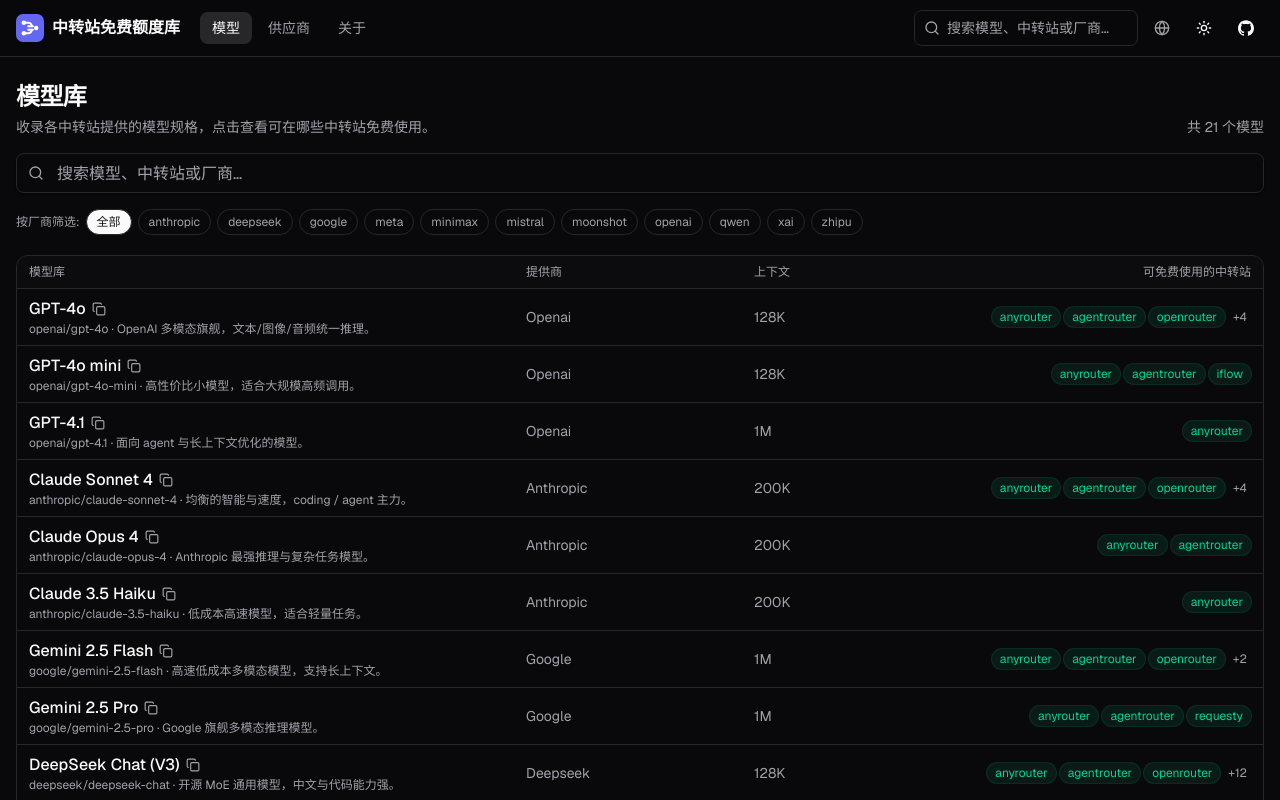
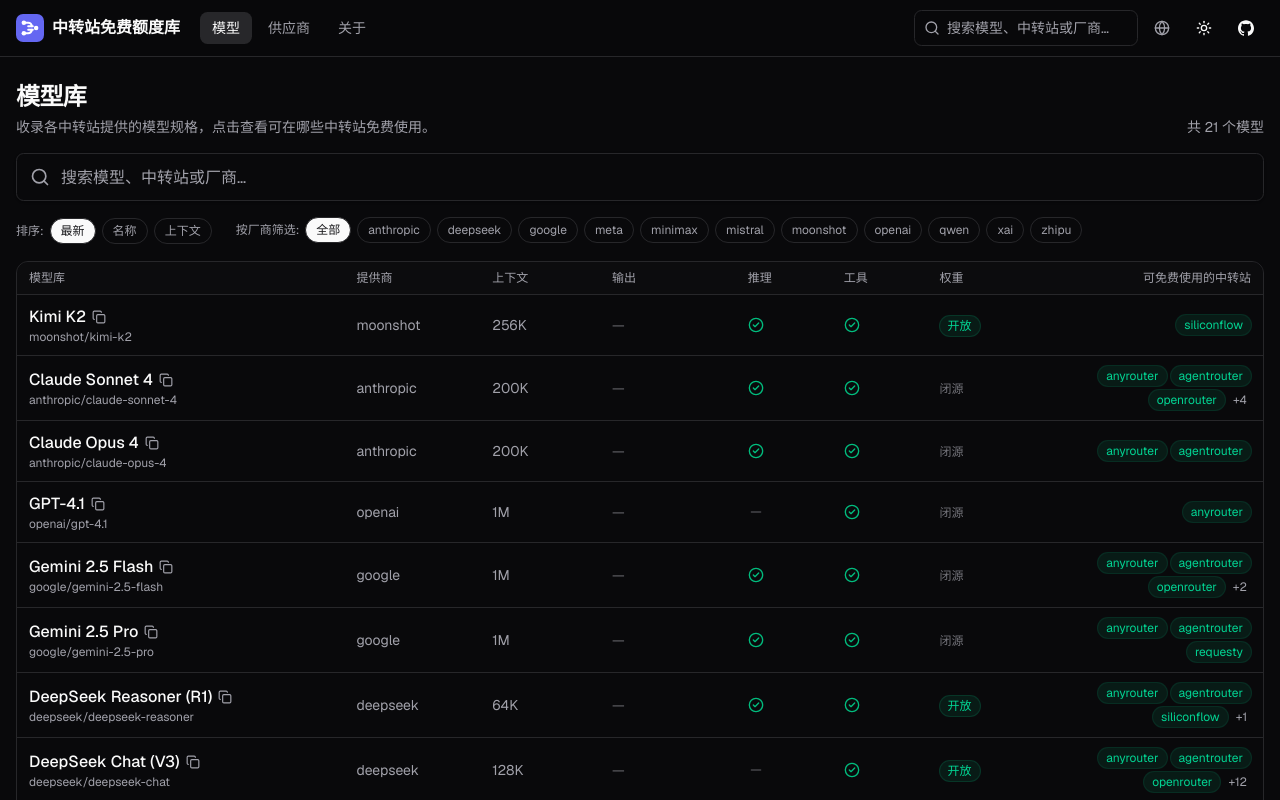
Before and after one commit to justjavac/free-models, a Next.js app: page / in a window 1280 px wide. Shown: the top 800 px of the page. Built offline with nearby package versions, Linux system fonts and the light colour scheme.

Commit message:
feat(models): align table with models.dev - output/reasoning/tool/weights columns, sorting, provider links

```diff
--- a/src/components/models-explorer.tsx
+++ b/src/components/models-explorer.tsx
@@ -3,11 +3,13 @@
 import { useEffect, useMemo, useRef, useState, type ReactNode } from "react";
 import Link from "next/link";
 import Fuse from "fuse.js";
-import { Search, X, Copy, Check } from "lucide-react";
-import type { CatalogJson } from "@/lib/types";
+import { Search, X, Copy, Check, CheckCircle2, Minus, Image as ImageIcon } from "lucide-react";
+import type { CatalogJson, Model } from "@/lib/types";
 import { useApp } from "@/components/providers";
 import { Input } from "@/components/ui/input";
 import type { DictKey } from "@/lib/i18n";
+
+type SortKey = "latest" | "name" | "context";
 
 // 上下文长度友好格式化：128000 → 128K，8000000 → 8M
 function formatContext(n?: number): string {
@@ -17,12 +19,33 @@
   return n.toLocaleString();
 }
 
+function sortModels(list: Model[], sort: SortKey): Model[] {
+  const arr = [...list];
+  switch (sort) {
+    case "name":
+      return arr.sort((a, b) => a.name.localeCompare(b.name));
+    case "context":
+      return arr.sort((a, b) => (b.context ?? 0) - (a.context ?? 0));
+    case "latest":
+    default:
+      // 对齐 models.dev：默认按发布日期倒序（最新在前）
+      return arr.sort((a, b) => {
+        if (a.release_date && b.release_date)
+          return b.release_date.localeCompare(a.release_date);
+        if (a.release_date) return -1;
+        if (b.release_date) return 1;
+        return a.name.localeCompare(b.name);
+      });
+  }
+}
+
 export function ModelsExplorer({ catalog }: { catalog: CatalogJson }) {
   const { t } = useApp();
   const models = useMemo(() => Object.values(catalog.models), [catalog]);
 
   const [q, setQ] = useState("");
   const [provider, setProvider] = useState("");
+  const [sort, setSort] = useState<SortKey>("latest");
   const [copied, setCopied] = useState<string | null>(null);
   const inputRef = useRef<HTMLInputElement>(null);
 
@@ -71,8 +94,8 @@
   const results = useMemo(() => {
     let list = q.trim() ? fuse.search(q.trim()).map((x) => x.item) : models;
     if (provider) list = list.filter((m) => m.provider === provider);
-    return list;
-  }, [q, fuse, models, provider]);
+    return sortModels(list, sort);
+  }, [q, fuse, models, provider, sort]);
 
   const copyId = async (id: string) => {
     try {
@@ -96,19 +119,19 @@
 
       {/* 搜索框 */}
       <div className="relative">
-        <Search className="pointer-events-none absolute left-3 top-1/2 h-4 w-4 -translate-y-1/2 text-muted-foreground" />
+        <Search className="pointer-events-none absolute left-3.5 top-1/2 h-5 w-5 -translate-y-1/2 text-muted-foreground" />
         <Input
           ref={inputRef}
           value={q}
           onChange={(e) => setQ(e.target.value)}
           placeholder={t("nav.search")}
-          className="h-10 pl-10 pr-9 text-base"
+          className="h-12 pl-11 pr-10 text-base"
         />
         {q && (
           <button
             type="button"
             onClick={() => setQ("")}
-            className="absolute right-2.5 top-1/2 -translate-y-1/2 text-muted-foreground hover:text-foreground"
+            className="absolute right-3 top-1/2 -translate-y-1/2 text-muted-foreground hover:text-foreground"
             aria-label="clear"
           >
             <X className="h-4 w-4" />
@@ -116,9 +139,24 @@
         )}
       </div>
 
-      {/* 厂商筛选 chips（横向滚动） */}
-      <div className="flex items-center gap-1.5 overflow-x-auto pb-1">
-        <span className="shrink-0 text-xs text-muted-foreground">{t("models.providerFilter")}:</span>
+      {/* 排序 + 厂商筛选 */}
+      <div className="flex flex-wrap items-center gap-x-6 gap-y-2">
+        <div className="flex items-center gap-1.5">
+          <span className="text-xs text-muted-foreground">{t("models.sortBy")}:</span>
+          <Chip active={sort === "latest"} onClick={() => setSort("latest")}>
+            {t("models.sortLatest")}
+          </Chip>
+          <Chip active={sort === "name"} onClick={() => setSort("name")}>
+            {t("models.sortName")}
+          </Chip>
+          <Chip active={sort === "context"} onClick={() => setSort("context")}>
+            {t("models.sortContext")}
+          </Chip>
+        </div>
+        <div className="flex items-center gap-1.5 overflow-x-auto pb-0.5">
+          <span className="shrink-0 text-xs text-muted-foreground">
+            {t("models.providerFilter")}:
+          </span>
           <Chip active={!provider} onClick={() => setProvider("")}>
             {t("models.all")}
           </Chip>
@@ -132,15 +170,21 @@
             </Chip>
           ))}
         </div>
+      </div>
 
-      {/* 模型表格 */}
+      {/* 模型表格（对齐 models.dev 列结构） */}
       <div className="overflow-hidden rounded-xl border border-border">
-        <div className="hidden grid-cols-[2fr_0.9fr_0.6fr_1.4fr] gap-2 border-b border-border bg-card/60 px-3 py-2 text-xs font-medium text-muted-foreground md:grid">
+        <div className="hidden border-b border-border bg-card/60 px-3 py-2 text-xs font-medium text-muted-foreground md:grid md:grid-cols-[2fr_0.8fr_0.7fr_1.4fr] xl:grid-cols-[2fr_0.8fr_0.7fr_0.8fr_0.55fr_0.55fr_0.7fr_1.2fr] md:gap-2">
           <span>{t("models.title")}</span>
           <span>{t("models.provider")}</span>
           <span>{t("models.context")}</span>
+          <span className="hidden xl:block">{t("models.output")}</span>
+          <span className="hidden xl:block">{t("models.reasoning")}</span>
+          <span className="hidden xl:block">{t("models.toolCall")}</span>
+          <span className="hidden xl:block">{t("models.weights")}</span>
           <span className="text-right">{t("models.availableOn")}</span>
         </div>
+
         {results.length === 0 ? (
           <div className="py-14 text-center text-sm text-muted-foreground">
             {t("models.noResults")}
@@ -150,14 +194,23 @@
             {results.map((m) => {
               const shown = m.available_on.slice(0, 3);
               const extra = m.available_on.length - shown.length;
+              const outImage = m.modalities.output.includes("image");
+              const outAudio = m.modalities.output.includes("audio");
+              const outVideo = m.modalities.output.includes("video");
               return (
                 <li
                   key={m.id}
-                  className="grid grid-cols-1 gap-1 px-3 py-2 md:grid-cols-[2fr_0.9fr_0.6fr_1.4fr] md:items-center md:gap-2"
+                  className="grid grid-cols-1 gap-1 px-3 py-2.5 transition-colors hover:bg-accent/40 md:grid-cols-[2fr_0.8fr_0.7fr_1.4fr] md:items-center md:gap-2 xl:grid-cols-[2fr_0.8fr_0.7fr_0.8fr_0.55fr_0.55fr_0.7fr_1.2fr]"
                 >
+                  {/* 模型名称 + ID */}
                   <div className="min-w-0">
                     <div className="flex items-center gap-1.5">
-                      <span className="truncate font-medium text-foreground">{m.name}</span>
+                      <Link
+                        href={`/models/${m.id.split("/").join("/")}`}
+                        className="truncate font-medium text-foreground hover:underline"
+                      >
+                        {m.name}
+                      </Link>
                       <button
                         type="button"
                         onClick={() => copyId(m.id)}
@@ -172,17 +225,71 @@
                         )}
                       </button>
                     </div>
-                    <div className="truncate text-xs text-muted-foreground">
-                      {m.id}
-                      {m.description ? ` · ${m.description}` : ""}
+                    <div className="truncate text-xs text-muted-foreground">{m.id}</div>
                   </div>
+
+                  {/* 厂商（链接到筛选） */}
+                  <div className="hidden text-sm capitalize text-muted-foreground md:block">
+                    <button
+                      type="button"
+                      onClick={() => setProvider(m.provider)}
+                      className="hover:text-foreground hover:underline"
+                    >
+                      {m.provider}
+                    </button>
                   </div>
-                  <div className="hidden text-sm capitalize text-muted-foreground md:block">
-                    {m.provider}
-                  </div>
+
+                  {/* 上下文 */}
                   <div className="hidden text-sm text-muted-foreground md:block">
                     {formatContext(m.context)}
                   </div>
+
+                  {/* 输出模态 */}
+                  <div className="hidden text-sm xl:block">
+                    {outImage || outAudio || outVideo ? (
+                      <span className="inline-flex items-center gap-1 text-xs text-violet-400">
+                        <ImageIcon className="h-3.5 w-3.5" />
+                        {outImage
+                          ? t("models.modalityImage")
+                          : outAudio
+                            ? t("models.modalityAudio")
+                            : t("models.modalityVideo")}
+                      </span>
+                    ) : (
+                      <span className="text-muted-foreground/60">—</span>
+                    )}
+                  </div>
+
+                  {/* 推理 */}
+                  <div className="hidden xl:block">
+                    {m.reasoning ? (
+                      <CheckCircle2 className="h-4 w-4 text-emerald-500" />
+                    ) : (
+                      <Minus className="h-4 w-4 text-muted-foreground/40" />
+                    )}
+                  </div>
+
+                  {/* 工具调用 */}
+                  <div className="hidden xl:block">
+                    {m.tool_call ? (
+                      <CheckCircle2 className="h-4 w-4 text-emerald-500" />
+                    ) : (
+                      <Minus className="h-4 w-4 text-muted-foreground/40" />
+                    )}
+                  </div>
+
+                  {/* 权重 */}
+                  <div className="hidden xl:block">
+                    {m.open_weights ? (
+                      <span className="rounded-full bg-emerald-500/10 px-2 py-0.5 text-xs text-emerald-400 ring-1 ring-emerald-500/25">
+                        {t("models.open")}
+                      </span>
+                    ) : (
+                      <span className="text-xs text-muted-foreground/70">{t("models.closed")}</span>
+                    )}
+                  </div>
+
+                  {/* 可免费使用的中转站 */}
                   <div className="flex flex-wrap justify-start gap-1 md:justify-end">
                     {m.available_on.length === 0 ? (
                       <span className="text-xs text-muted-foreground">—</span>
@@ -198,7 +305,9 @@
                           </Link>
                         ))}
                         {extra > 0 && (
-                          <span className="px-1 py-0.5 text-xs text-muted-foreground">+{extra}</span>
+                          <span className="px-1 py-0.5 text-xs text-muted-foreground">
+                            +{extra}
+                          </span>
                         )}
                       </>
                     )}
--- a/src/lib/i18n.ts
+++ b/src/lib/i18n.ts
@@ -104,6 +104,26 @@
     "about.disclaimer.body": "免费额度、价格与可用性随时可能变化，数据由社区人工整理，请以各站官方页面为准；本站不隶属于任何被收录厂商。",
     "about.source.title": "开源",
     "about.source.body": "本站为开源项目，欢迎 Star、Issue 与 PR：",
+    "models.output": "输出",
+    "models.reasoning": "推理",
+    "models.toolCall": "工具",
+    "models.weights": "权重",
+    "models.open": "开放",
+    "models.closed": "闭源",
+    "models.sortBy": "排序",
+    "models.sortLatest": "最新",
+    "models.sortName": "名称",
+    "models.sortContext": "上下文",
+    "models.back": "返回模型库",
+    "models.spec": "规格",
+    "models.input": "输入",
+    "models.released": "发布",
+    "models.availableRelays": "可免费使用的中转站",
+    "detail.yes": "支持",
+    "detail.no": "不支持",
+    "models.modalityImage": "图像",
+    "models.modalityAudio": "音频",
+    "models.modalityVideo": "视频",
   },
   en: {
     "site.title": "Relay Free-Quota DB",
@@ -206,6 +226,26 @@
     "about.disclaimer.body": "Free quota, pricing and availability change frequently. Data is community-curated — always check the official site. This site is not affiliated with any listed relay.",
     "about.source.title": "Open source",
     "about.source.body": "This project is open source. Star, Issues and PRs welcome:",
+    "models.output": "Output",
+    "models.reasoning": "Reasoning",
+    "models.toolCall": "Tool call",
+    "models.weights": "Weights",
+    "models.open": "Open",
+    "models.closed": "Closed",
+    "models.sortBy": "Sort",
+    "models.sortLatest": "Latest",
+    "models.sortName": "Name",
+    "models.sortContext": "Context",
+    "models.back": "Back to models",
+    "models.spec": "Specs",
+    "models.input": "Input",
+    "models.released": "Released",
+    "models.availableRelays": "Free on relays",
+    "detail.yes": "Yes",
+    "detail.no": "No",
+    "models.modalityImage": "Image",
+    "models.modalityAudio": "Audio",
+    "models.modalityVideo": "Video",
   },
 } as const;
 
```
Lines whose indentation alone changed are shown as unchanged.
